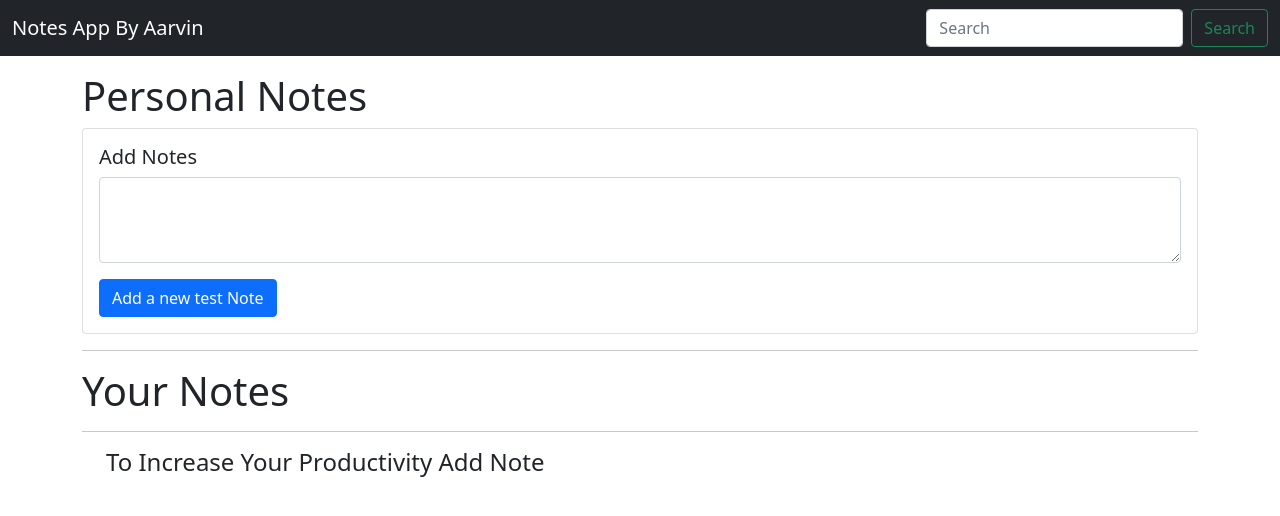
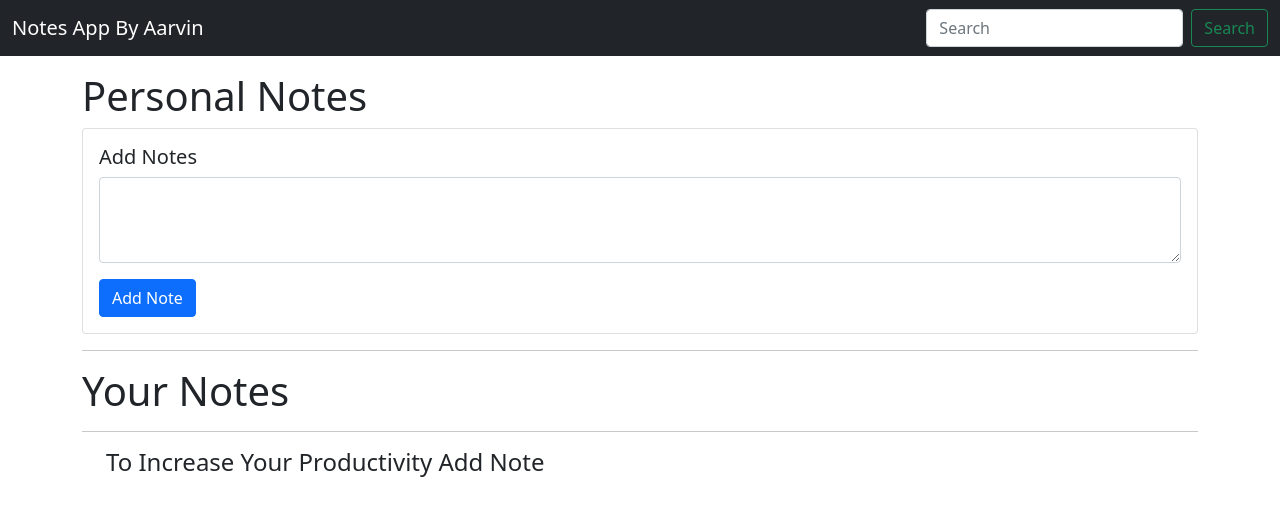
Before and after one commit to 20Vinay23/SimpleNoteApp, a plain HTML site: page index.html in a window 1280 px wide. Drawn offline with nearby package versions, Linux system fonts and the light colour scheme.

Commit message:
Update index.html

```diff
--- a/index.html
+++ b/index.html
@@ -61,7 +61,7 @@
           <div class="mb-3">
             <textarea class="form-control" id="addTxt" rows="3"></textarea>
           </div>
-          <button class="btn btn-primary" id="addBtn">Add a new test Note</button>
+          <button class="btn btn-primary" id="addBtn">Add Note</button>
         </div>
       </div>
       <hr />
```
